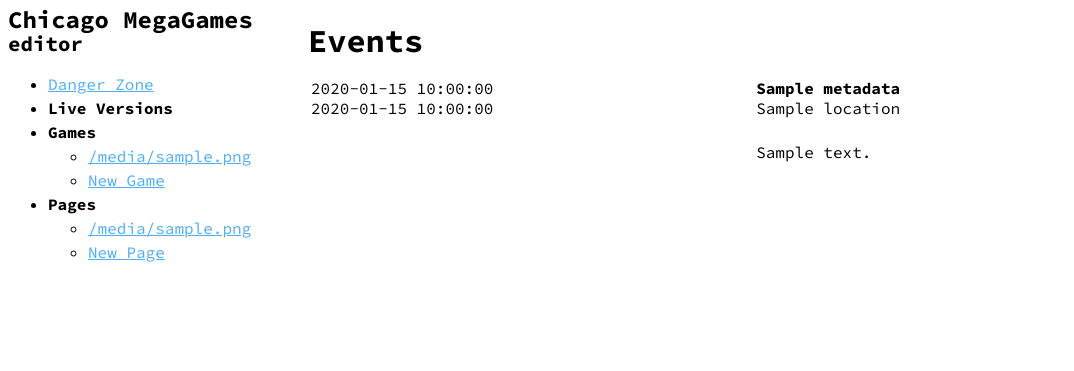
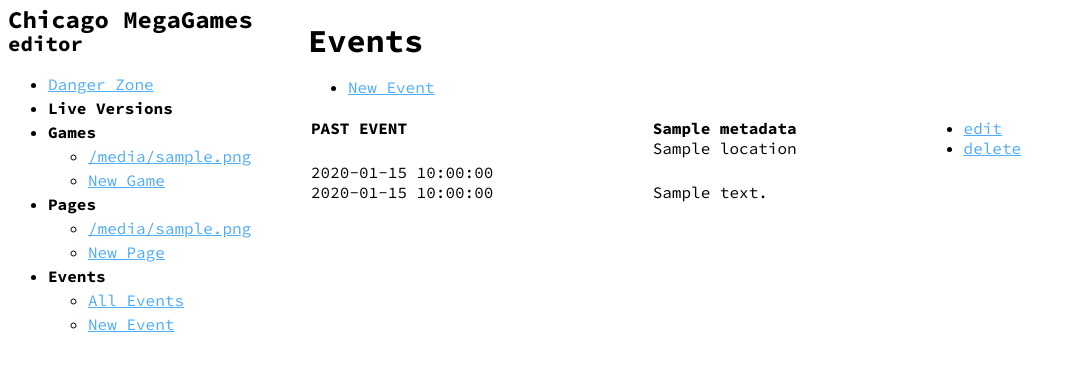
Before and after one commit to chicagomegagames/website-editor, a Flask app: template templates/events.html in a window 1280 px wide. Shown: the top 371 px of the page, without its empty margins (0-1074 px from the left). Run offline with Flask 2, Linux system fonts and the light colour scheme; the template is opened without the code that fills it: most values are stand-ins (such as "Sample title", 1, 10 or a date in 2020).

Commit message:
Make events a part of the gui

```diff
--- a/templates/base.html
+++ b/templates/base.html
@@ -47,6 +47,12 @@
           <li><a href="#" id="new_page">New Page</a></li>
         </ul>
         {%- endif %}
+
+        <li><strong>Events</strong></li>
+        <ul>
+          <li><a href="/events">All Events</a></li>
+          <li><a href="/events/new">New Event</a></li>
+        </ul>
       </ul>
     </div>
 
--- a/templates/events.html
+++ b/templates/events.html
@@ -3,10 +3,17 @@
 {% block main %}
     <h1>Events</h1>
 
+    <ul>
+        <li><a href="/events/new">New Event</a></li>
+    </ul>
+
     <table>
     {% for event in events %}
         <tr>
             <td>
+                {% if not event.future_event %}
+                <p><strong>PAST EVENT</strong></p>
+                {% endif %}
                 <p>
                     {{ event.metadata.date }}
                     {%- if event.metadata.time is defined %}<br />
@@ -22,6 +29,11 @@
 
                 {{ event.content|safe }}
             </td>
+            <td>
+                <ul>
+                    <li><a href="/{{prefix}}/{{event.filename}}/edit">edit</a></li>
+                    <li><a href="/{{prefix}}/{{event.filename}}" data-method="delete">delete</a></li>
+                </ul>
         </tr>
         {% endfor %}
     </table>
```
